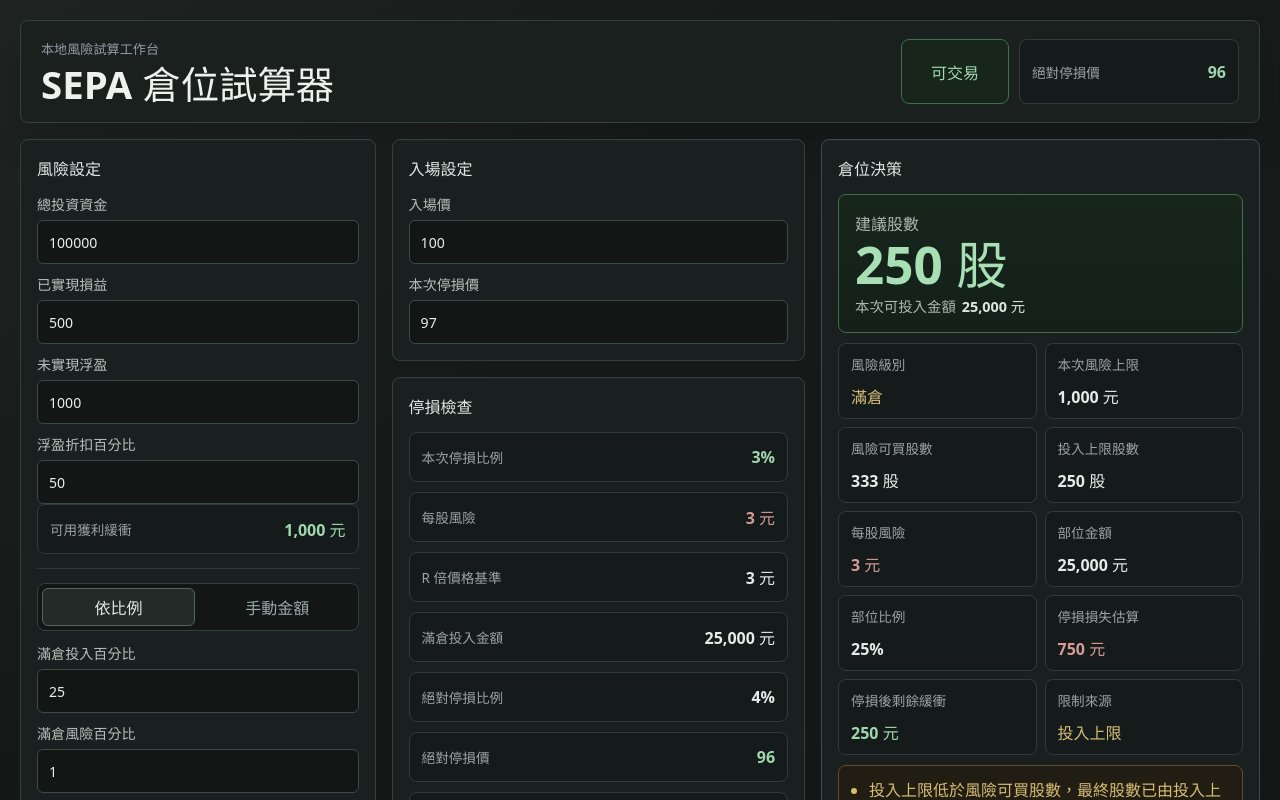
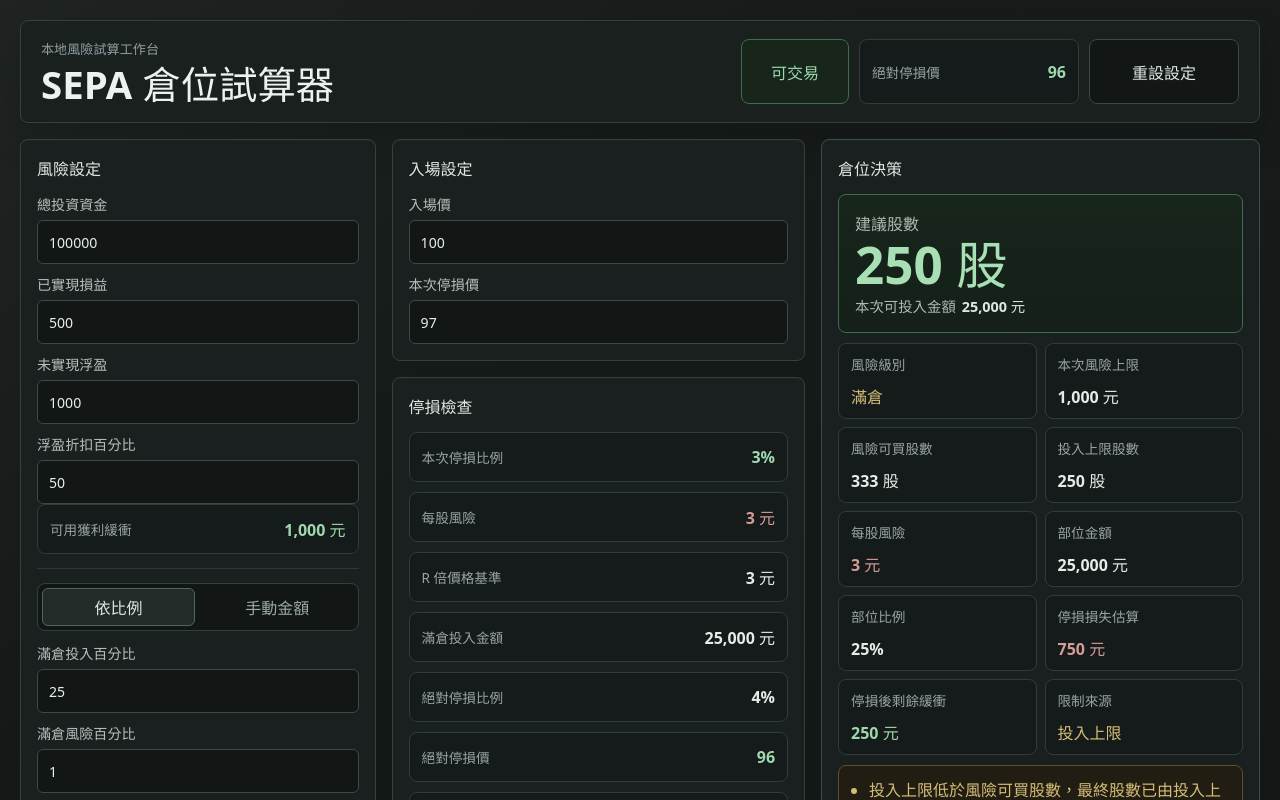
Before and after one commit to MagicalWater/sepa-position-sizer, a React (Vite) app: page / in a window 1280 px wide. Shown: the top 800 px of the page. Built offline with nearby package versions, Linux system fonts and the light colour scheme.

Commit message:
新增重設設定並修正依賴稽核

```diff
--- a/package.json
+++ b/package.json
@@ -26,6 +26,6 @@
     "jsdom": "^25.0.1",
     "typescript": "^5.7.2",
     "vite": "^6.0.7",
-    "vitest": "^2.1.8"
+    "vitest": "^4.1.7"
   }
 }
--- a/src/App.tsx
+++ b/src/App.tsx
@@ -133,6 +133,24 @@
   const [lotSize, setLotSize] = useState(initialSettings.lotSize);
   const [entryPrice, setEntryPrice] = useState(initialSettings.entryPrice);
   const [currentStopPrice, setCurrentStopPrice] = useState(initialSettings.currentStopPrice);
+
+  const applySettings = (settings: SettingsState) => {
+    setTotalCapital(settings.totalCapital);
+    setRealizedPnL(settings.realizedPnL);
+    setUnrealizedProfit(settings.unrealizedProfit);
+    setDiscountPercent(settings.discountPercent);
+    setFullPositionPercent(settings.fullPositionPercent);
+    setFullRiskMode(settings.fullRiskMode);
+    setFullRiskPercent(settings.fullRiskPercent);
+    setManualFullRiskAmount(settings.manualFullRiskAmount);
+    setLotSize(settings.lotSize);
+    setEntryPrice(settings.entryPrice);
+    setCurrentStopPrice(settings.currentStopPrice);
+  };
+
+  const resetSettings = () => {
+    applySettings(defaultSettings);
+  };
 
   useEffect(() => {
     const settings: SettingsState = {
@@ -312,6 +330,9 @@
         <div className="header-metrics">
           <span className={`status-chip ${canTrade ? 'status-ok' : 'status-risk'}`}>{statusLabel}</span>
           <Metric label="絕對停損價" value={formatNumber(derived.absoluteStop.absoluteStopPrice)} tone={canTrade ? 'good' : 'risk'} />
+          <button className="reset-button" type="button" onClick={resetSettings}>
+            重設設定
+          </button>
         </div>
       </header>
 
--- a/src/styles.css
+++ b/src/styles.css
@@ -78,7 +78,7 @@
 
 .header-metrics {
   display: grid;
-  grid-template-columns: minmax(108px, auto) minmax(150px, 220px);
+  grid-template-columns: minmax(108px, auto) minmax(150px, 220px) minmax(120px, 150px);
   gap: 10px;
   align-items: stretch;
 }
@@ -104,6 +104,26 @@
   color: #d09a96;
   border-color: #6e4240;
   background: #251919;
+}
+
+.reset-button {
+  min-height: 54px;
+  padding: 0 14px;
+  color: #dfe8e2;
+  border: 1px solid #3a4a44;
+  border-radius: 8px;
+  background: #121716;
+  font-weight: 700;
+  transition:
+    border-color 160ms ease,
+    background-color 160ms ease;
+}
+
+.reset-button:hover,
+.reset-button:focus-visible {
+  border-color: #6d8278;
+  background: #17201d;
+  outline: none;
 }
 
 .workspace-grid {
```
Also changed, not shown: 2 other files (tests, documents, lock files or other folders).
